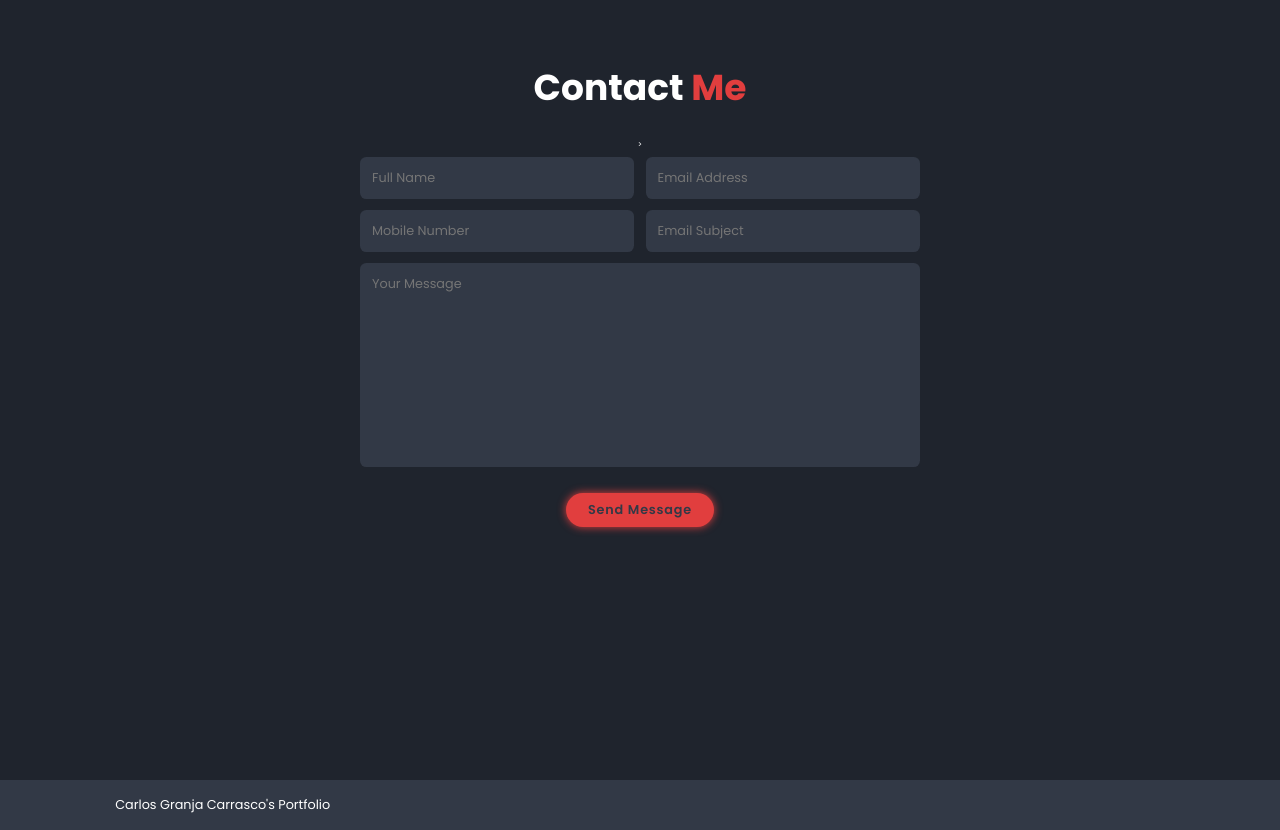
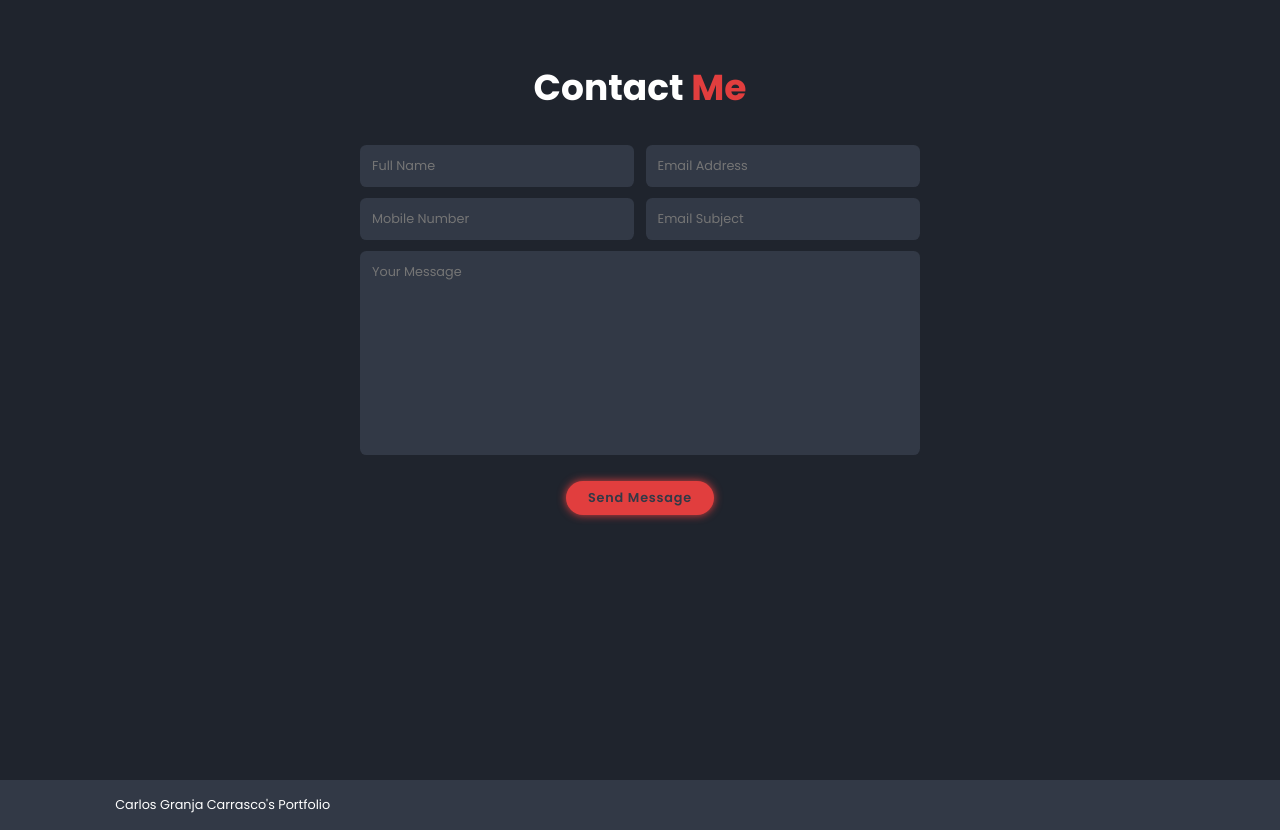
Before and after one commit to carlosgranjacarrasco/carlosgranjacarrasco.github.io, a plain HTML site: page index.html in a window 1280 px wide. Shown: the part 4020-4850 px from the top of the page. Drawn offline with nearby package versions, Linux system fonts and the light colour scheme.

Commit message:
Add files via upload

```diff
--- a/index.html
+++ b/index.html
@@ -169,7 +169,7 @@
     <section class="contact" id="contact">
         <h2 class="heading">Contact <span>Me</span></h2>
 
-        <form action="https://formsubmit.co/carlosgranjacarrasco@email.com" method="POST" />>
+        <form action="https://formsubmit.co/carlosgranjacarrasco@email.com" method="POST" />
             <div class="input-box">
                 <input type="text" name="Nombre" id="name" placeholder="Full Name">
                 <input type="email" name="Email" id="email" placeholder="Email Address" required>
```
